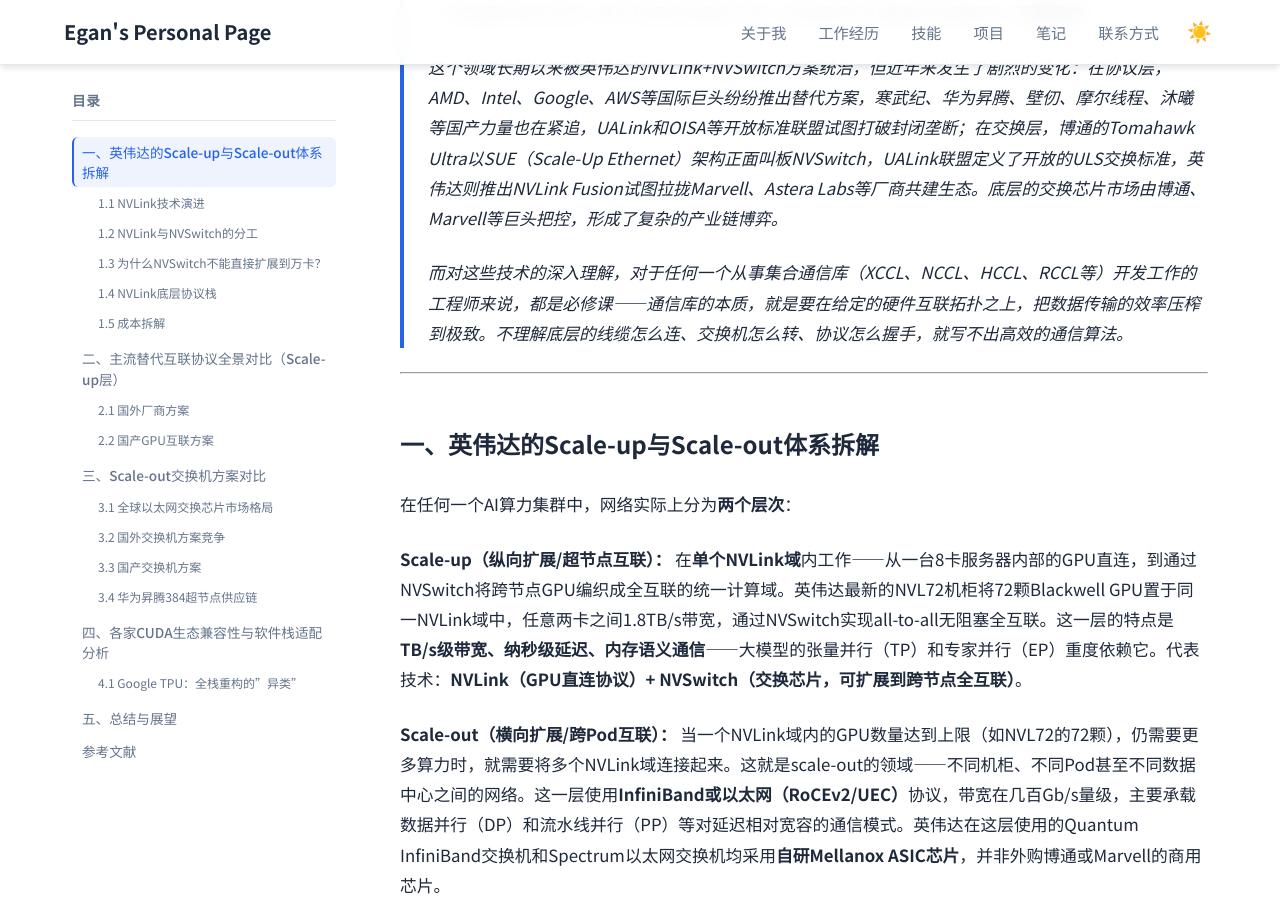
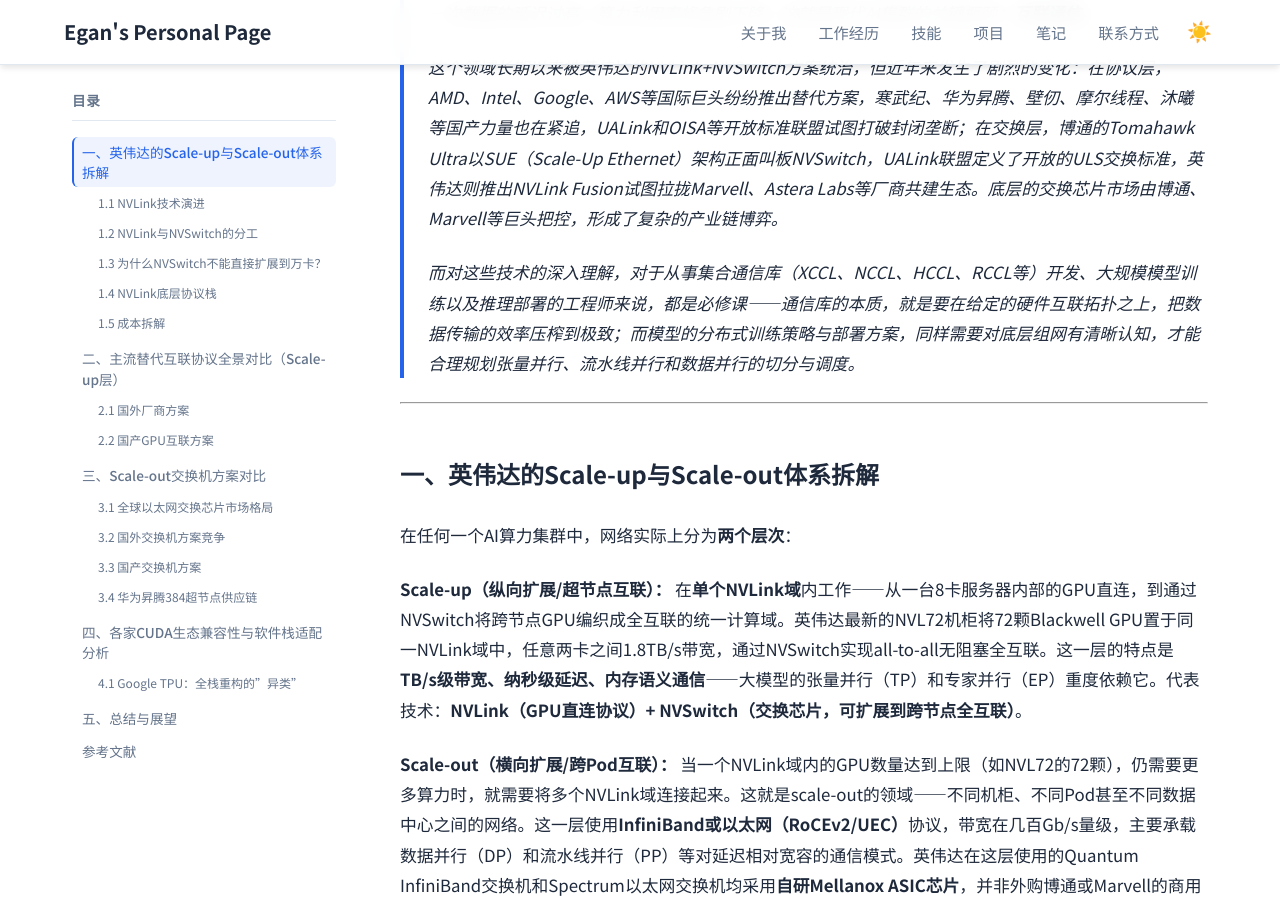
Before and after one commit to Lejun-Hu/Lejun-Hu.github.io, a Jekyll site: the page built from _notes/2026-7-12-GPU_Interconnect_Research.md, in a window 1280 px wide and 900 px high, scrolled down 555 px. Built offline with Jekyll 4.4.1, drawn with Linux system fonts in a browser that asks for light colours.

Commit message:
refine: 修改GPU互联笔记引入段，扩展受众至训练部署工程师

```diff
--- a/_notes/2026-7-12-GPU_Interconnect_Research.md
+++ b/_notes/2026-7-12-GPU_Interconnect_Research.md
@@ -14,7 +14,7 @@ published: true
 >
 > 这个领域长期以来被英伟达的NVLink+NVSwitch方案统治，但近年来发生了剧烈的变化：在协议层，AMD、Intel、Google、AWS等国际巨头纷纷推出替代方案，寒武纪、华为昇腾、壁仞、摩尔线程、沐曦等国产力量也在紧追，UALink和OISA等开放标准联盟试图打破封闭垄断；在交换层，博通的Tomahawk Ultra以SUE（Scale-Up Ethernet）架构正面叫板NVSwitch，UALink联盟定义了开放的ULS交换标准，英伟达则推出NVLink Fusion试图拉拢Marvell、Astera Labs等厂商共建生态。底层的交换芯片市场由博通、Marvell等巨头把控，形成了复杂的产业链博弈。
 >
-> 而对这些技术的深入理解，对于任何一个从事集合通信库（XCCL、NCCL、HCCL、RCCL等）开发工作的工程师来说，都是必修课——通信库的本质，就是要在给定的硬件互联拓扑之上，把数据传输的效率压榨到极致。不理解底层的线缆怎么连、交换机怎么转、协议怎么握手，就写不出高效的通信算法。
+> 而对这些技术的深入理解，对于从事集合通信库（XCCL、NCCL、HCCL、RCCL等）开发、大规模模型训练以及推理部署的工程师来说，都是必修课——通信库的本质，就是要在给定的硬件互联拓扑之上，把数据传输的效率压榨到极致；而模型的分布式训练策略与部署方案，同样需要对底层组网有清晰认知，才能合理规划张量并行、流水线并行和数据并行的切分与调度。
 
 ---
 
```
